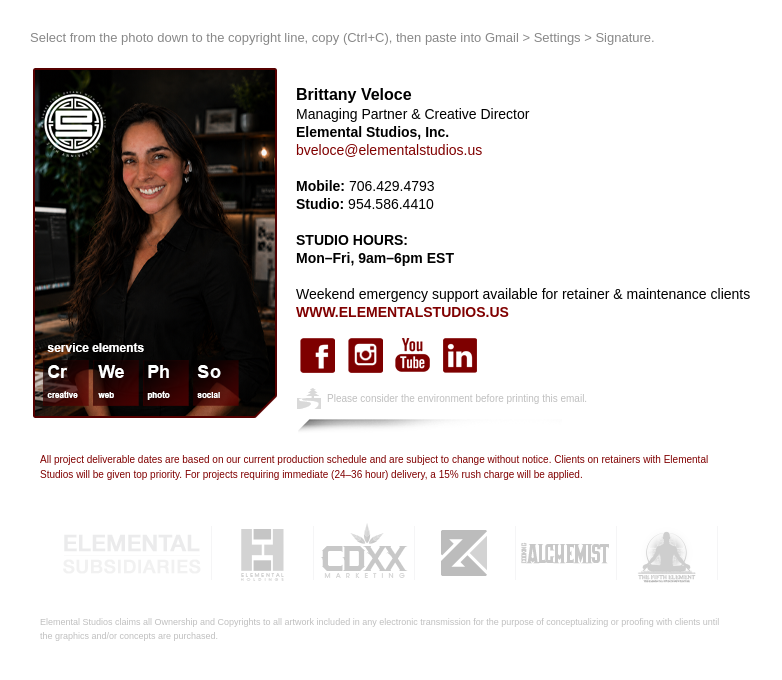
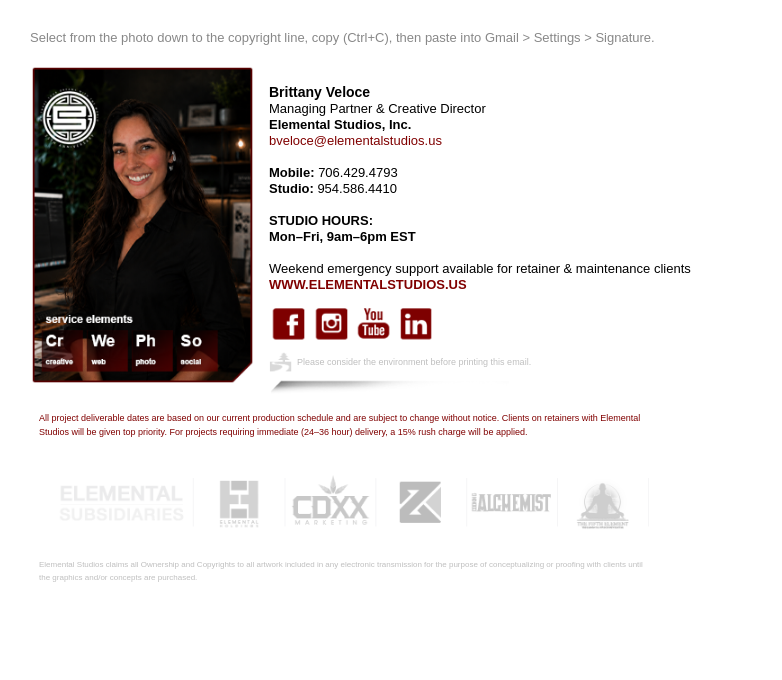
Before and after one commit to Elemental-Studios-us/email-assets, a plain HTML site: page sig-2026/brittany.html in a window 1280 px wide. Shown: the whole page, without its empty margins (0-782 px from the left). Drawn offline with Linux system fonts and the light colour scheme.

Commit message:
90% scaled down

```diff
--- a/sig-2026/brittany.html
+++ b/sig-2026/brittany.html
@@ -1,13 +1,13 @@
 <!doctype html><html><head><meta charset="utf-8"><meta name="robots" content="noindex"><title>Signature: brittany</title></head><body style="margin:30px;background:#fff;">
 <p style="font:13px Arial;color:#888;margin:0 0 20px;">Select from the photo down to the copyright line, copy (Ctrl+C), then paste into Gmail &gt; Settings &gt; Signature.</p>
 <!-- Elemental Studios email signature 2026: Brittany Veloce -->
-<table cellpadding="0" cellspacing="0" border="0" style="border-collapse:collapse;font-family:Arial, Helvetica, sans-serif;width:760px;max-width:760px;">
+<table cellpadding="0" cellspacing="0" border="0" style="border-collapse:collapse;font-family:Arial, Helvetica, sans-serif;width:684px;max-width:684px;">
   <tr>
-    <td valign="top" width="250" style="padding:0 16px 0 0;width:250px;">
-      <a href="https://www.elementalstudios.us/" target="_blank" style="text-decoration:none;"><img src="https://elemental-studios-us.github.io/email-assets/sig-2026/card-brittany.png" width="250" height="356" alt="Brittany Veloce, Elemental Studios" style="display:block;border:0;"></a>
+    <td valign="top" width="225" style="padding:0 14px 0 0;width:225px;">
+      <a href="https://www.elementalstudios.us/" target="_blank" style="text-decoration:none;"><img src="https://elemental-studios-us.github.io/email-assets/sig-2026/card-brittany.png" width="225" height="320" alt="Brittany Veloce, Elemental Studios" style="display:block;border:0;"></a>
     </td>
-    <td valign="top" style="padding:20px 0 0 0;font-family:Arial, Helvetica, sans-serif;font-size:14px;line-height:18px;color:#000000;">
-      <span style="font-size:16px;line-height:20px;font-weight:bold;color:#000000;">Brittany Veloce</span><br>
+    <td valign="top" style="padding:18px 0 0 0;font-family:Arial, Helvetica, sans-serif;font-size:13px;line-height:16px;color:#000000;">
+      <span style="font-size:14px;line-height:18px;font-weight:bold;color:#000000;">Brittany Veloce</span><br>
       <span style="color:#000000;">Managing Partner &amp; Creative Director</span><br>
       <span style="font-weight:bold;color:#000000;">Elemental Studios, Inc.</span><br>
       <a href="mailto:bveloce@elementalstudios.us" style="color:#800000;text-decoration:none;">bveloce@elementalstudios.us</a><br>
@@ -20,38 +20,37 @@
       <br>
       Weekend emergency support available for retainer &amp; maintenance clients<br>
       <a href="https://www.elementalstudios.us/" target="_blank" style="color:#800000;font-weight:bold;text-decoration:none;">WWW.ELEMENTALSTUDIOS.US</a>
-      <table cellpadding="0" cellspacing="0" border="0" style="border-collapse:collapse;margin-top:10px;">
+      <table cellpadding="0" cellspacing="0" border="0" style="border-collapse:collapse;margin-top:9px;">
         <tr>
-          <td style="padding:0 6px 0 0;"><a href="https://www.facebook.com/ElementalStudiosInc" target="_blank" style="text-decoration:none;"><img src="https://elemental-studios-us.github.io/email-assets/sig-2026/icon-facebook.png" width="42" height="47" alt="Facebook" style="display:block;border:0;"></a></td>
-          <td style="padding:0 6px 0 0;"><a href="https://www.instagram.com/elementalstudio/" target="_blank" style="text-decoration:none;"><img src="https://elemental-studios-us.github.io/email-assets/sig-2026/icon-instagram.png" width="42" height="47" alt="Instagram" style="display:block;border:0;"></a></td>
-          <td style="padding:0 6px 0 0;"><a href="https://www.youtube.com/@ElementalStudios954" target="_blank" style="text-decoration:none;"><img src="https://elemental-studios-us.github.io/email-assets/sig-2026/icon-youtube.png" width="42" height="47" alt="YouTube" style="display:block;border:0;"></a></td>
-          <td style="padding:0 6px 0 0;"><a href="https://www.linkedin.com/company/5095780/" target="_blank" style="text-decoration:none;"><img src="https://elemental-studios-us.github.io/email-assets/sig-2026/icon-linkedin.png" width="40" height="47" alt="LinkedIn" style="display:block;border:0;"></a></td>
+          <td style="padding:0 5px 0 0;"><a href="https://www.facebook.com/ElementalStudiosInc" target="_blank" style="text-decoration:none;"><img src="https://elemental-studios-us.github.io/email-assets/sig-2026/icon-facebook.png" width="38" height="42" alt="Facebook" style="display:block;border:0;"></a></td>
+          <td style="padding:0 5px 0 0;"><a href="https://www.instagram.com/elementalstudio/" target="_blank" style="text-decoration:none;"><img src="https://elemental-studios-us.github.io/email-assets/sig-2026/icon-instagram.png" width="38" height="42" alt="Instagram" style="display:block;border:0;"></a></td>
+          <td style="padding:0 5px 0 0;"><a href="https://www.youtube.com/@ElementalStudios954" target="_blank" style="text-decoration:none;"><img src="https://elemental-studios-us.github.io/email-assets/sig-2026/icon-youtube.png" width="38" height="42" alt="YouTube" style="display:block;border:0;"></a></td>
+          <td style="padding:0 5px 0 0;"><a href="https://www.linkedin.com/company/5095780/" target="_blank" style="text-decoration:none;"><img src="https://elemental-studios-us.github.io/email-assets/sig-2026/icon-linkedin.png" width="36" height="42" alt="LinkedIn" style="display:block;border:0;"></a></td>
         </tr>
       </table>
-      <table cellpadding="0" cellspacing="0" border="0" style="border-collapse:collapse;margin-top:8px;">
+      <table cellpadding="0" cellspacing="0" border="0" style="border-collapse:collapse;margin-top:7px;">
         <tr>
-          <td valign="middle" style="padding:0 4px 0 0;"><img src="https://elemental-studios-us.github.io/email-assets/sig-2026/icon-eco.png" width="27" height="26" alt="" style="display:block;border:0;"></td>
-          <td valign="middle" style="font-family:Arial, Helvetica, sans-serif;font-size:10px;line-height:12px;color:#BFBFBF;">Please consider the environment before printing this email.</td>
+          <td valign="middle" style="padding:0 4px 0 0;"><img src="https://elemental-studios-us.github.io/email-assets/sig-2026/icon-eco.png" width="24" height="23" alt="" style="display:block;border:0;"></td>
+          <td valign="middle" style="font-family:Arial, Helvetica, sans-serif;font-size:9px;line-height:11px;color:#BFBFBF;">Please consider the environment before printing this email.</td>
         </tr>
       </table>
-      <img src="https://elemental-studios-us.github.io/email-assets/sig-2026/divider-shadow.png" width="304" height="22" alt="" style="display:block;border:0;margin-top:4px;">
+      <img src="https://elemental-studios-us.github.io/email-assets/sig-2026/divider-shadow.png" width="274" height="20" alt="" style="display:block;border:0;margin-top:4px;">
     </td>
   </tr>
   <tr>
-    <td colspan="2" width="690" style="padding:14px 70px 0 10px;font-family:Arial, Helvetica, sans-serif;font-size:10px;line-height:15px;color:#800000;">
+    <td colspan="2" width="621" style="padding:13px 63px 0 9px;font-family:Arial, Helvetica, sans-serif;font-size:9px;line-height:14px;color:#800000;">
       All project deliverable dates are based on our current production schedule and are subject to change without notice. Clients on retainers with Elemental Studios will be given top priority. For projects requiring immediate (24&ndash;36 hour) delivery, a 15% rush charge will be applied.
     </td>
   </tr>
   <tr>
-    <td colspan="2" style="padding:16px 0 0 10px;">
-      <img src="https://elemental-studios-us.github.io/email-assets/sig-2026/subsidiaries.png" width="696" height="105" alt="Elemental Subsidiaries: Elemental Holdings, CDXX Marketing, Alchemist, The Fifth Element" style="display:block;border:0;">
+    <td colspan="2" style="padding:14px 0 0 9px;">
+      <img src="https://elemental-studios-us.github.io/email-assets/sig-2026/subsidiaries.png" width="626" height="94" alt="Elemental Subsidiaries: Elemental Holdings, CDXX Marketing, Alchemist, The Fifth Element" style="display:block;border:0;">
     </td>
   </tr>
   <tr>
-    <td colspan="2" style="padding:12px 70px 0 10px;font-family:Arial, Helvetica, sans-serif;font-size:9px;line-height:14px;color:#BFBFBF;">
+    <td colspan="2" style="padding:11px 63px 0 9px;font-family:Arial, Helvetica, sans-serif;font-size:8px;line-height:13px;color:#BFBFBF;">
       Elemental Studios claims all Ownership and Copyrights to all artwork included in any electronic transmission for the purpose of conceptualizing or proofing with clients until the graphics and/or concepts are purchased.
     </td>
   </tr>
 </table>
-
 </body></html>
```
Also changed, not shown: sig-2026/bruce.html (+18 -19 lines), sig-2026/grant.html (+18 -19 lines).
